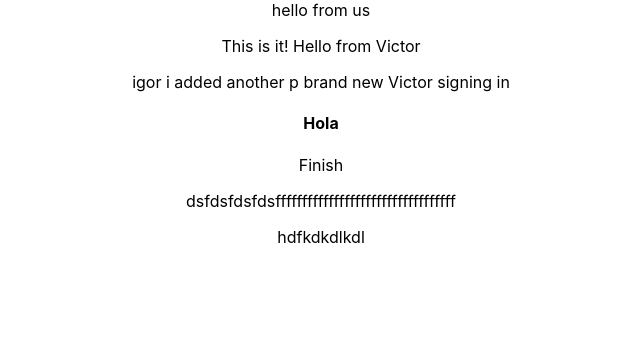
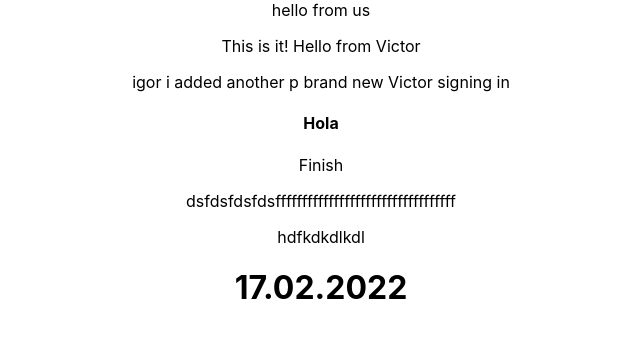
Before and after one commit to georgesnd/soundify, a React (Create React App) app in the folder client/: page / in a window 1280 px wide. Shown: the top 338 px of the page, without its empty margins (319-959 px from the left). Built offline with nearby package versions, Linux system fonts and the light colour scheme.

Commit message:
17.02.2022

```diff
--- a/client/src/App.js
+++ b/client/src/App.js
@@ -13,6 +13,8 @@ function App() {
       <p>Finish</p>
       <p>dsfdsfdsfdsffffffffffffffffffffffffffffffffff</p>
       hdfkdkdlkdl
+
+      <h1>17.02.2022</h1>
     </div>
   );
 }
```
